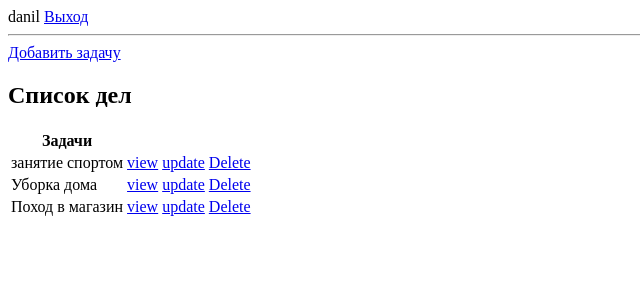
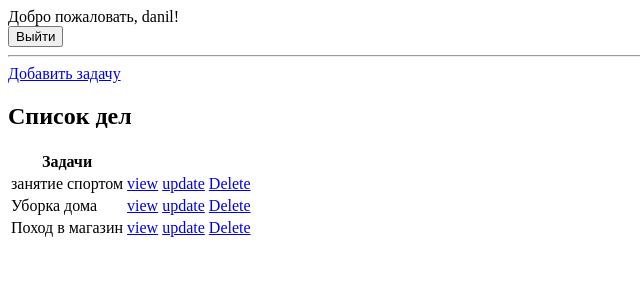
Before and after one commit to Desmond1357/ToDoList, a Django app: page / in a window 1280 px wide. Shown: the top 300 px of the page, without its empty margins (0-640 px from the left). Run offline with Django 5.2, Linux system fonts and the light colour scheme; a user stored in the database is signed in; data comes from the database, SQL or seed files in the repository; both versions use the stored data as it was after the commit.

Commit message:
исправление ошибки с выходом

```diff
--- a/base/templates/base/task_list.html
+++ b/base/templates/base/task_list.html
@@ -5,13 +5,17 @@
     <title>Title</title>
 </head>
 <body>
-{% if request.user.is_authenticated %}
-    {{request.user}}
-    <a href="{% url 'logout_1' %}">Выход</a>
-    {%else%}
-    {{request.user}}
-    <a href="{% url 'login' %}">Вход</a>
-{%endif%}
+ {% if user.is_authenticated %}
+        <div class="user-panel">
+            Добро пожаловать, {{ user.username }}!
+            <form method="post" action="{% url 'logout' %}">
+                {% csrf_token %}
+                <button type="submit">Выйти</button>
+            </form>
+        </div>
+    {% else %}
+        <a href="{% url 'login' %}">Войти</a>
+    {% endif %}
 <hr>
 <a href="{% url 'task-create' %}">Добавить задачу</a>
 <h2>Список дел</h2>
--- a/base/urls.py
+++ b/base/urls.py
@@ -5,7 +5,7 @@ from . import views
 
 urlpatterns = [
     path('login/', views.CustomLoginView.as_view(), name='login'),
-    path('logout/', LogoutView.as_view(next_page='login'), name='logout_1'),
+    path('logout/', LogoutView.as_view(next_page='login'), name='logout'),
 
     path('', views.TaskList.as_view(), name='tasks'),
     path('task/<int:pk>/', views.TaskDetail.as_view(), name='task'),
```
Also changed, not shown: db.sqlite3.
